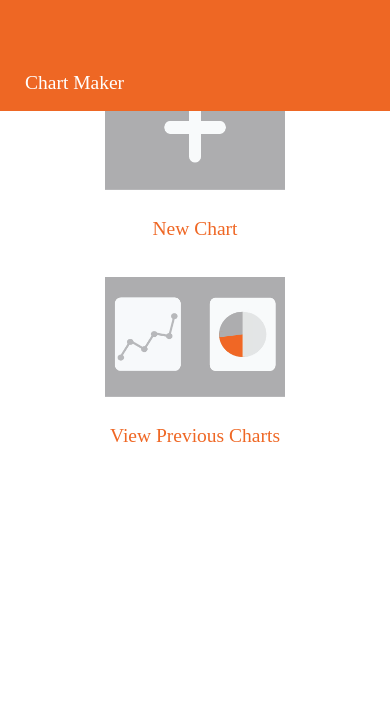
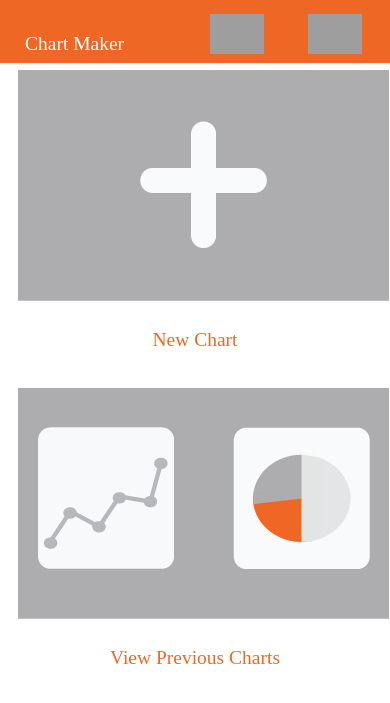
Before and after one commit to Tony-Chau/Team-52-Truii-Web-App, a PHP site: page /chartmaker.php in a window 390 px wide. Shown: the top 703 px of the page. Run offline with PHP 8.4, Linux system fonts and the light colour scheme; the visitor is signed in with stand-in values (Sample User, id 1); grey boxes are pictures that could not be loaded.

Commit message:
Updated the top bar and fixed buttons
Added the Home button and back button the top bar, and made the button bigger

```diff
--- a/chartmaker.php
+++ b/chartmaker.php
@@ -18,8 +18,24 @@
 <body>
 <header id ="titlelogo2">
   <div class="container">
+    <div class="row">
+      <div class="col-xs-6">
     <h1> Chart Maker </h1>
-  </div>
+    </div>
+      <div class="col-xs-3">
+
+      <div class="icon">
+      <img class="" src="images//homeicon-01.png" alt=""> </div>
+
+      </div>
+
+  <div class="col-xs-3">
+  <div class="icon">
+      <img class="" src="images//back-01.png" alt=""> </div>
+</div>
+</div>
+</div>
+
 </header>
 
   <div id ="Homebutton">
@@ -27,13 +43,15 @@
 
           <a href="charttype.php" style="text-decoration:none">
         <div align="center">
-          <br><input type="image" src="images//addnew.png" name="image" width="180" height="120"><br>
+            <div class="big1">
+              <br><input type="image" src="images//addnew.png" name="image" ><br></div>
           <h1 style="color:#EF6724;"> New Chart </h1>
         </div></a>
 
           <a href="charttype.php" style="text-decoration:none">
         <div align="center">
-          <br><input type="image" src="images//viewold.png" name="image" width="180" height="120"><br>
+          <div class="big2">
+            <br><input type="image" src="images//viewold.png" name="image"><br></div>
           <h1 style="color:#EF6724;"> View Previous Charts</h1>
         </div></a>
 
```
